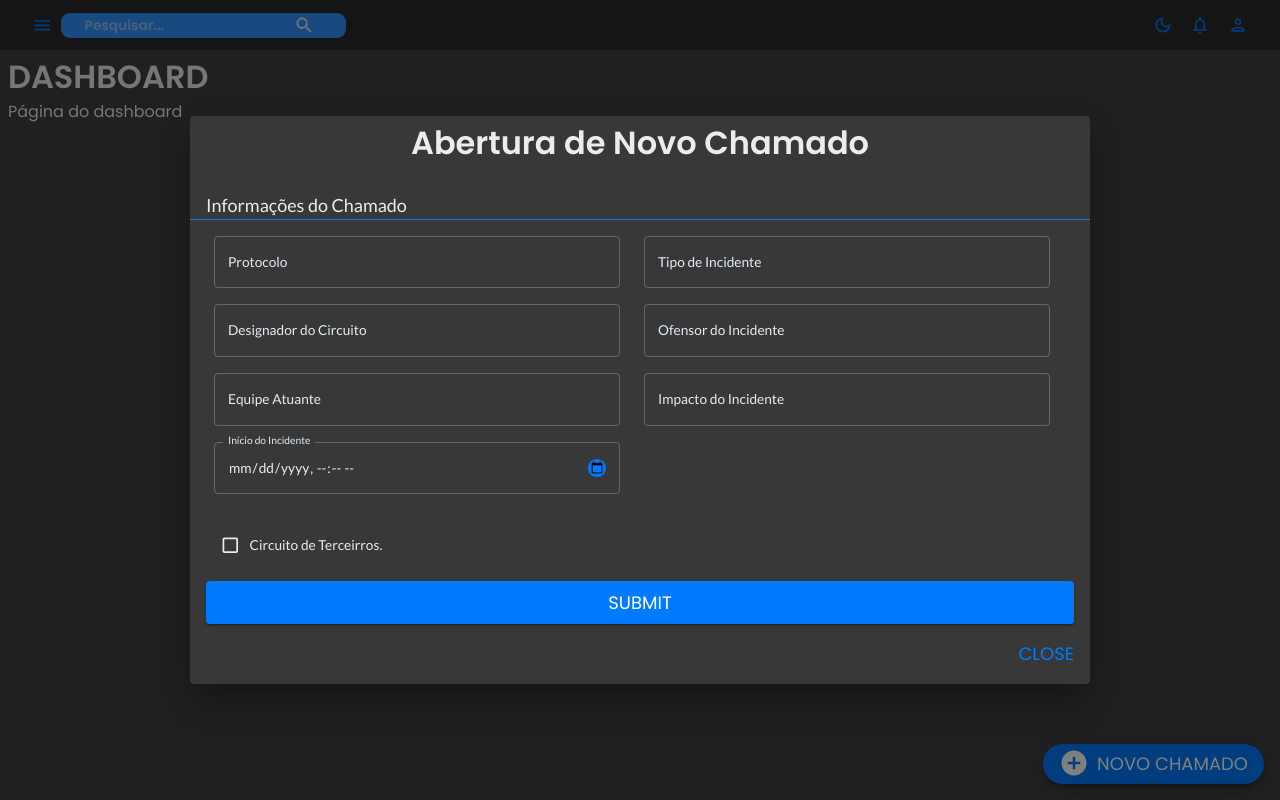
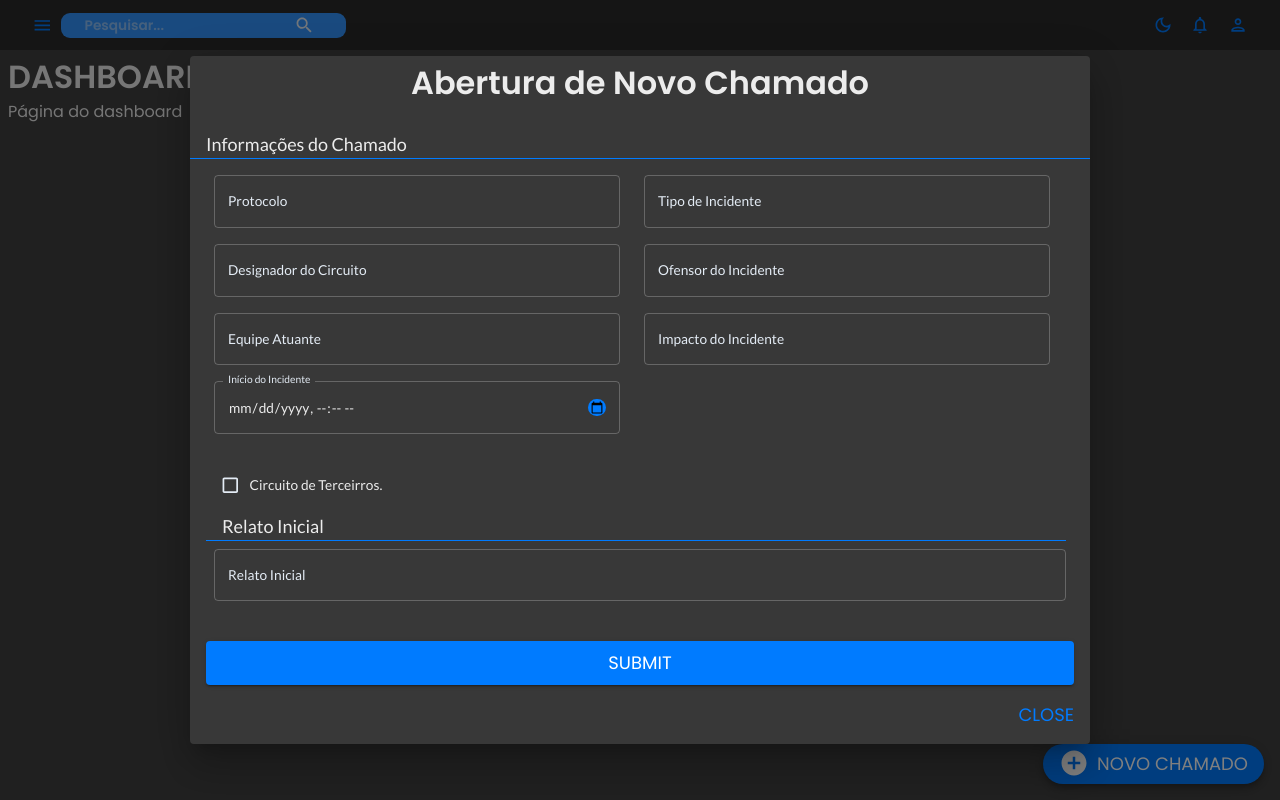
Before and after one commit to frederycksales/react-reports, a React (Create React App) app: page /dashboard in a window 1280 px wide. Both pictures are taken after a click on the button "NOVO CHAMADO". Built offline with nearby package versions, Linux system fonts and the light colour scheme.

Commit message:
Atualziação do form rascunho concluído

```diff
--- a/src/components/NewReportForm.jsx
+++ b/src/components/NewReportForm.jsx
@@ -4,8 +4,11 @@ import { Grid, TextField, Button, Box, Typography, useTheme, FormControlLabel, C
 import Header from "../components/Header";
 
 const NewReportForm = ({ onSubmit: externalOnSubmit }) => {
+    const { register, handleSubmit, watch, formState: { errors } } = useForm();
     const [isTerceiro, setIsTerceiro] = useState(false);
-    const { register, handleSubmit, formState: { errors } } = useForm();
+    const [isBandaLarga, setIsBandaLarga] = useState(false);
+    const [isDedicados, setIsDedicados] = useState(false);
+    const impactType = watch('impactType', '');
     const theme = useTheme();
 
     const handleFormSubmit = (data) => {
@@ -29,7 +32,7 @@ const NewReportForm = ({ onSubmit: externalOnSubmit }) => {
                     Informações do Chamado
                 </Typography>
             </Box>
-            <Grid container justifyContent="space-between"  spacing={1} px={3} py={2}>
+            <Grid container justifyContent="space-between" spacing={1} px={3} py={2}>
                 <Grid item direction="column" xs={6} px={2}>
                     <Grid item xs={4} pb={2}>
                         <TextField
@@ -78,15 +81,6 @@ const NewReportForm = ({ onSubmit: externalOnSubmit }) => {
                                     backgroundColor: theme.palette.primary.main,
                                     borderRadius: '50%',
                                 },
-                                '& input[type="datetime-local"]': {
-                                    color: "transparent",
-                                    '&:focus': {
-                                        color: theme.palette.text.primary,
-                                    },
-                                    '&:valid': {
-                                        color: theme.palette.text.primary,
-                                    }
-                                }
                             })}
                         />
                     </Grid>
@@ -124,6 +118,72 @@ const NewReportForm = ({ onSubmit: externalOnSubmit }) => {
                     </Grid>
                 </Grid>
             </Grid>
+            {impactType && impactType !== 'Nenhum' && (
+                <Grid item spacing={2} xs={6} px={2} py={1}>
+                    <Box px={2}
+                        sx={{
+                            borderBottom: `1px solid ${theme.palette.primary.main}`,
+                        }}
+                    >
+                        <Typography fontSize={18}>
+                            Detalhes do Impacto
+                        </Typography>
+                    </Box>
+                    <Grid container justifyContent="flex-start" alignItems="center" spacing={1} px={3} py={2}>
+                        <Grid item xs={12} px={4}>
+                            <FormControlLabel
+                                control={
+                                    <Checkbox
+                                        checked={isBandaLarga}
+                                        onChange={e => setIsBandaLarga(e.target.checked)}
+                                        name="isBandaLarga"
+                                    />
+                                }
+                                label="Impacto cliente Banda Larga (BL)"
+                            />
+                        </Grid>
+
+                        {isBandaLarga && (
+                            <Grid item xs={4} pb={1}>
+                                <TextField
+                                    fullWidth
+                                    variant='outlined'
+                                    label="Clientes Banda Larga afetados"
+                                    {...register("broadBand", { required: "This field is required" })}
+                                    error={!!errors.broadBand}
+                                    helperText={errors.broadBand?.message}
+                                />
+                            </Grid>
+                        )}
+
+                        <Grid item xs={12} px={4}>
+                            <FormControlLabel
+                                control={
+                                    <Checkbox
+                                        checked={isDedicados}
+                                        onChange={e => setIsDedicados(e.target.checked)}
+                                        name="isDedicados"
+                                    />
+                                }
+                                label="Impacto cliente Dedicados (B2B)"
+                            />
+                        </Grid>
+
+                        {isDedicados && (
+                            <Grid item xs={4} pb={1}>
+                                <TextField
+                                    fullWidth
+                                    variant='outlined'
+                                    label="Clientes Dedicados afetados"
+                                    {...register("dedicated", { required: "This field is required" })}
+                                    error={!!errors.dedicated}
+                                    helperText={errors.dedicated?.message}
+                                />
+                            </Grid>
+                        )}
+                    </Grid>
+                </Grid>
+            )}
             <Grid item xs={12} px={4}>
                 <FormControlLabel
                     control={
@@ -148,7 +208,7 @@ const NewReportForm = ({ onSubmit: externalOnSubmit }) => {
                         </Typography>
                     </Box>
                     <Grid container justifyContent="space-between" alignItems="center" spacing={1} px={3} py={2}>
-                        <Grid item xs={6} spacing={2}pb={1}>
+                        <Grid item xs={6} spacing={2} pb={1}>
                             <TextField
                                 fullWidth
                                 variant='outlined'
@@ -191,6 +251,28 @@ const NewReportForm = ({ onSubmit: externalOnSubmit }) => {
                     </Grid>
                 </Grid>
             )}
+            <Grid container direction="column" justifyContent="flex-start" spacing={1} px={3} py={2}>
+                <Box px={2}
+                    sx={{
+                        borderBottom: `1px solid ${theme.palette.primary.main}`,
+                    }}
+                >
+                    <Typography fontSize={18}>
+                        Relato Inicial
+                    </Typography>
+                </Box>
+                <Grid item xs={6} pb={1}>
+                    <TextField
+                        fullWidth
+                        variant='outlined'
+                        rows={4}
+                        label="Relato Inicial"
+                        {...register("initialReport", { required: "This field is required" })}
+                        error={!!errors.initialReport}
+                        helperText={errors.initialReport?.message}
+                    />
+                </Grid>
+            </Grid>
             <Box mt={2} px={2}>
                 <Button variant="contained" color="primary" type="submit" fullWidth>
                     Submit
```
